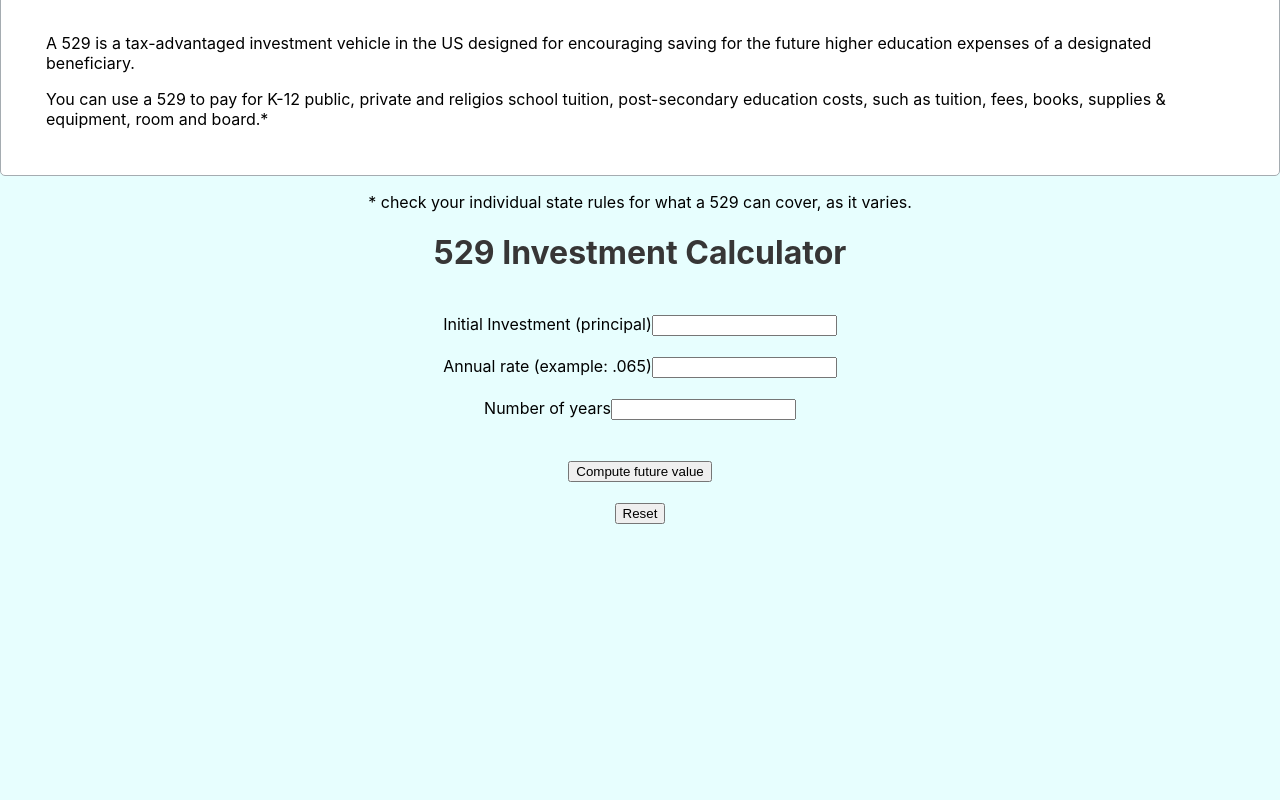
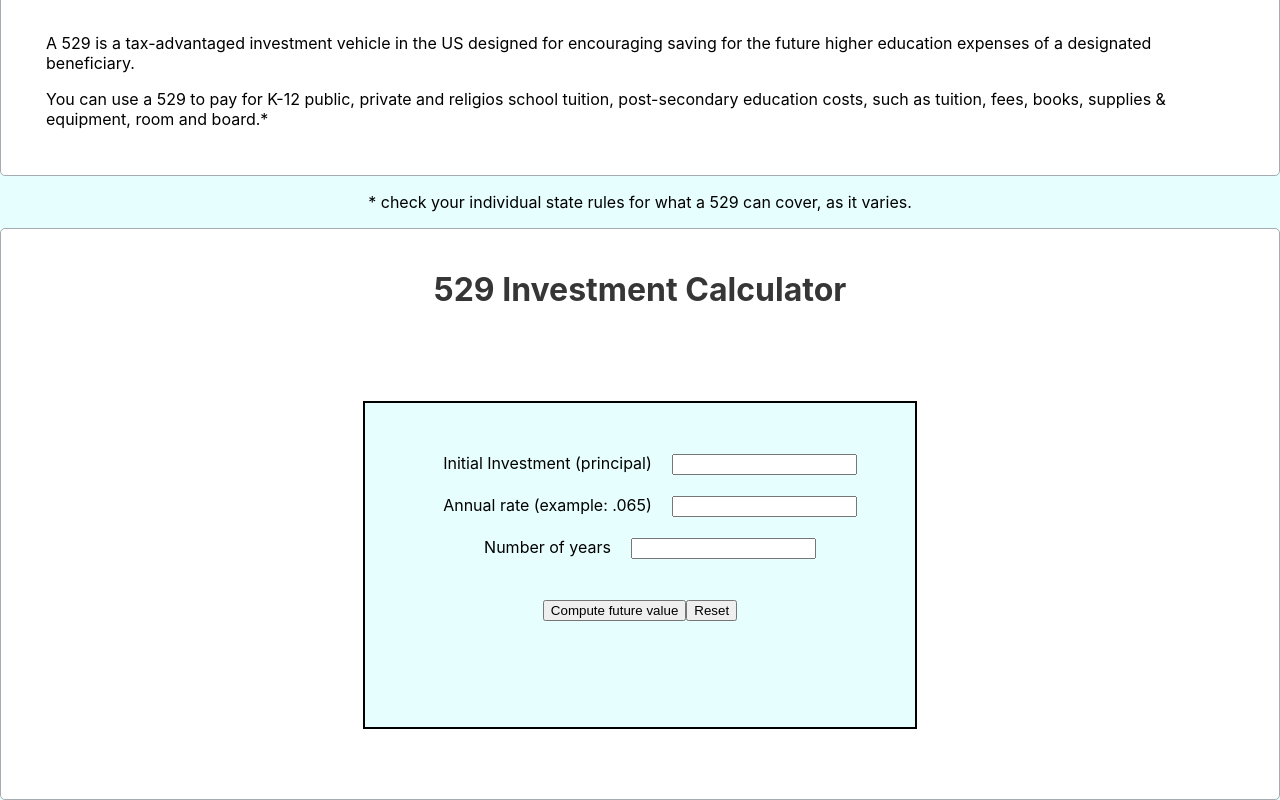
Before and after one commit to mntjones/asterlabs, a React (Create React App) app: page / in a window 1280 px wide. Shown: the part 298-1098 px from the top of the page. Before the commit the page ends 902 px from the top, so only its background shows below. Built offline with nearby package versions, Linux system fonts and the light colour scheme.

Commit message:
add styling to Calculator

```diff
--- a/src/containers/Calculator.css
+++ b/src/containers/Calculator.css
@@ -0,0 +1,23 @@
+.Calculator {
+
+	background: #fff;
+	border: 1px solid #a5acb1;
+  border-radius: 5px;
+  padding: 20px;
+}
+
+.form-div {
+	background-color: #E7FEFE;
+	width: 450px;
+	border: 2px solid;
+	margin: 50px auto;
+	padding: 50px;
+}
+
+label {
+	padding: 20px;
+}
+
+.form-div p {
+	background: #EEEFEF;
+}
--- a/src/containers/Calculator.js
+++ b/src/containers/Calculator.js
@@ -50,6 +50,7 @@ class Calculator extends Component {
       <div className="Calculator">
       	<h1>529 Investment Calculator</h1><br/>
 
+      	<div className="form-div">
 				<form id="investment" onSubmit={this.handleOnSubmit}>
 					<label>Initial Investment (principal)</label>
 					<input type="text" id="principal"/><br/> <br/>
@@ -60,12 +61,13 @@ class Calculator extends Component {
 					<br/>
 
 					<button type="submit">Compute future value</button>
-					<br/><br/>
 					<button type="reset" value="Reset form" onClick={this.reset}>Reset</button>
-					<br/><br/><br/><br/>
+
 				</form>
+				<br/><br/>
+				<p id="outputDiv"></p>
+				</div>
 
-				<h2 id="outputDiv"></h2>
 
       </div>
     );
```
